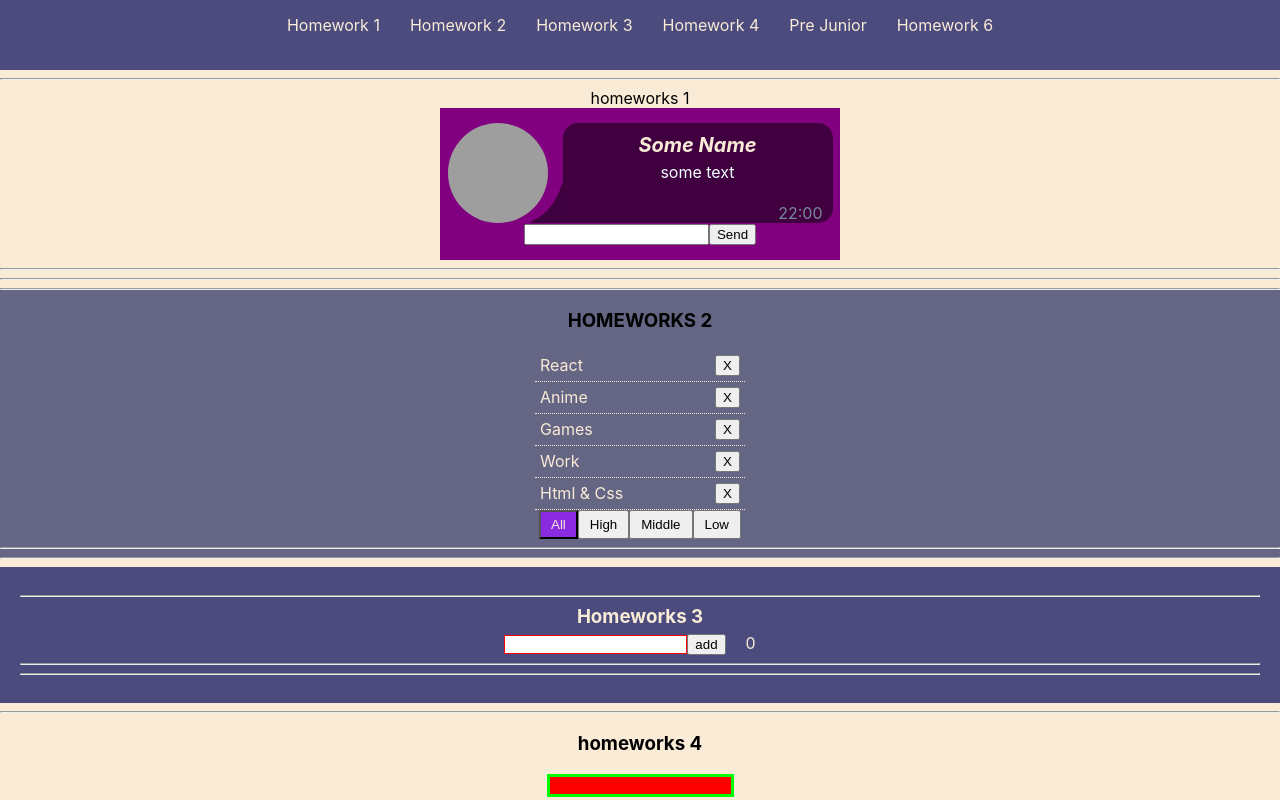
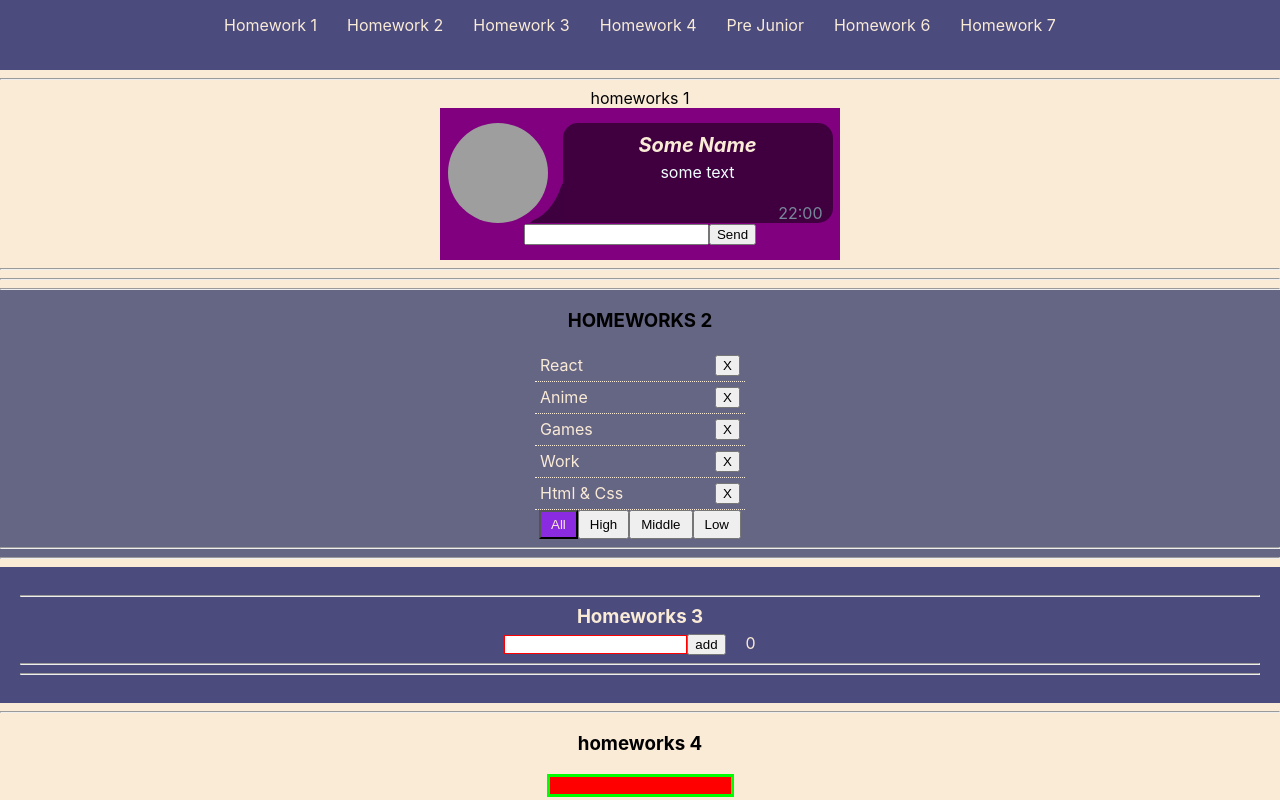
Before and after one commit to Alonasa/homeworks, a React (Create React App) app: page / in a window 1280 px wide. Shown: the top 800 px of the page. Built offline with nearby package versions, Linux system fonts and the light colour scheme; grey boxes are pictures that could not be loaded.

Commit message:
connect 7th homework to the project

```diff
--- a/src/p2-homeworks/h5/Header.tsx
+++ b/src/p2-homeworks/h5/Header.tsx
@@ -42,6 +42,8 @@ function Header() {
 			  Junior</NavLink>
 			<NavLink to={PATH.HW6}
 					 className={(navData) => navDataStyleHandler(navData.isActive)}>Homework 6</NavLink>
+			<NavLink to={PATH.HW7}
+					 className={(navData) => navDataStyleHandler(navData.isActive)}>Homework 7</NavLink>
 		  </div>
 		</nav>
 	  </div>
--- a/src/p2-homeworks/h5/Routs.tsx
+++ b/src/p2-homeworks/h5/Routs.tsx
@@ -7,6 +7,7 @@ import HW3 from '../h3/HW3';
 import HW4 from '../h4/HW4';
 import Error404 from './pages/Error404';
 import HW6 from '../h6/HW6';
+import HW7 from '../h7/HW7';
 
 export const PATH = {
     PRE_JUNIOR: '/pre-junior',
@@ -15,6 +16,7 @@ export const PATH = {
     HW3: '/hw3',
     HW4: '/hw4',
     HW6: '/hw6',
+    HW7: '/hw7',
     ERROR_404: '/404'
 }
 
@@ -28,6 +30,7 @@ function Routs() {
               <Route path={PATH.HW3} element={<HW3/>}/>
               <Route path={PATH.HW4} element={<HW4/>}/>
               <Route path={PATH.HW6} element={<HW6/>}/>
+              <Route path={PATH.HW7} element={<HW7/>}/>
               <Route path={PATH.PRE_JUNIOR} element={<PreJunior/>}/>
               <Route path={PATH.ERROR_404} element={<Error404/>}/>
               <Route path="*" element={<Error404/>}/>
```
Also changed, not shown: 11 other files (tests, documents, lock files or other folders).
